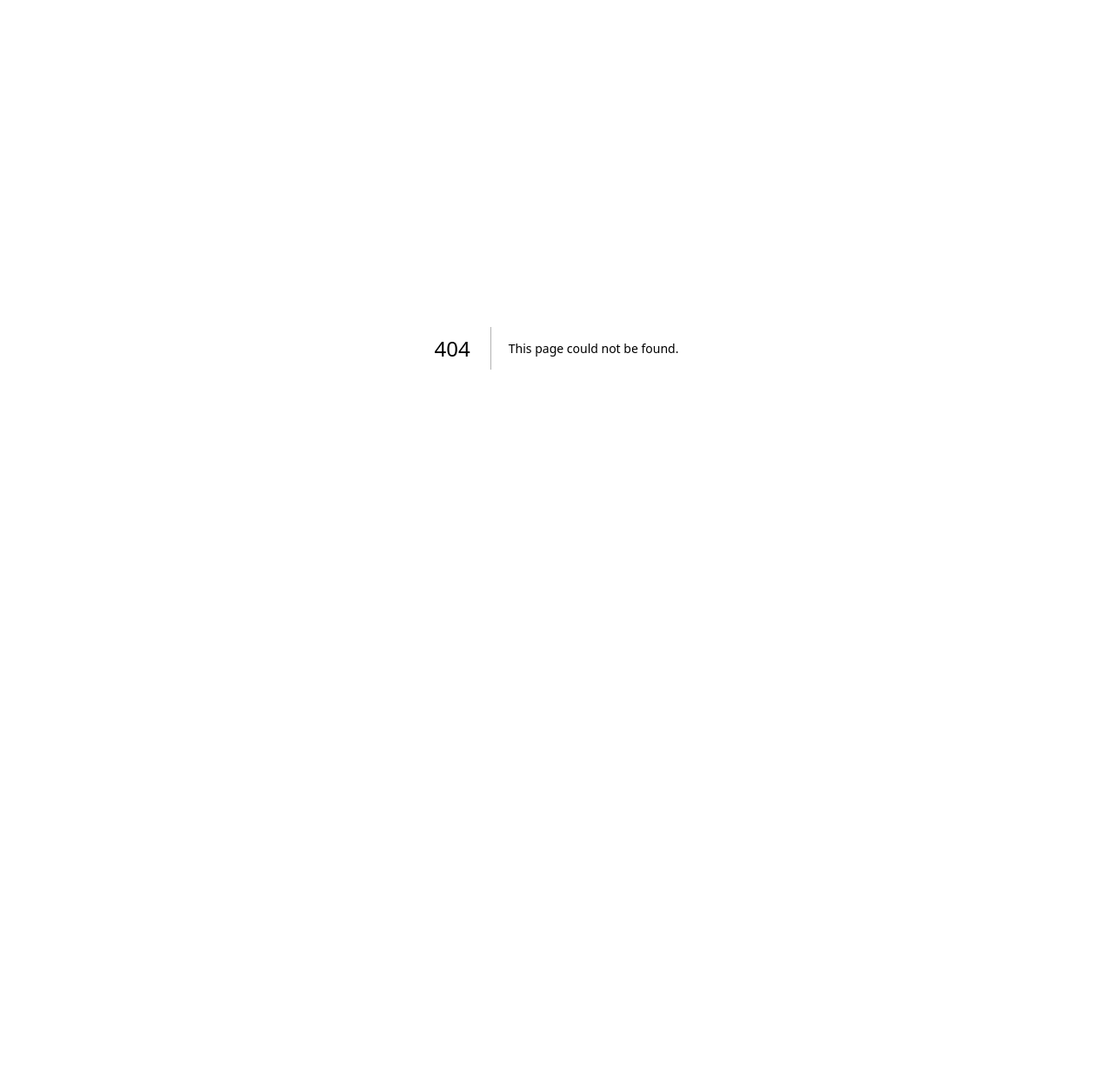
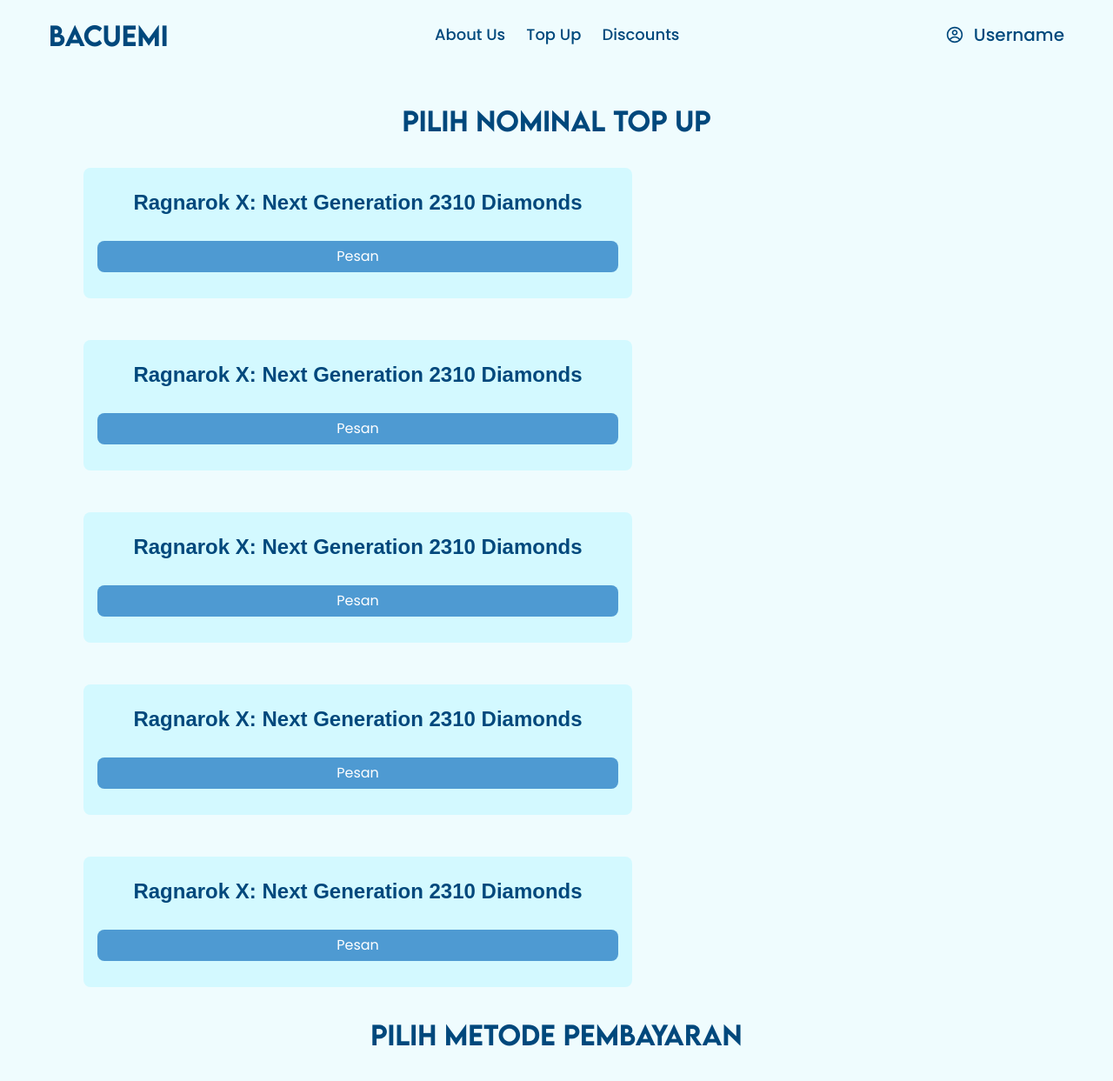
Before and after one commit to BaomaDev/fp_mbd, a Next.js app: page /produk in a window 1280 px wide. Before the commit this address had no page. Shown: the top 1243 px of the page at 87% size. Before the commit the page ends 800 px from the top, so only its background shows below. Built offline with nearby package versions, Linux system fonts and the light colour scheme; a web font is replaced by a local one.

Commit message:
feat : produk mewing halfway done

```diff
--- a/package.json
+++ b/package.json
@@ -13,9 +13,9 @@
     "body-parser": "^1.20.2",
     "clsx": "^2.1.1",
     "express": "^4.19.2",
-    "next": "14.2.4",
-    "react": "^18",
-    "react-dom": "^18",
+    "next": "^14.2.4",
+    "react": "^18.3.1",
+    "react-dom": "^18.3.1",
     "react-hook-form": "^7.52.0",
     "react-icons": "^5.2.1",
     "tailwind-merge": "^2.3.0",
--- a/src/app/page.tsx
+++ b/src/app/page.tsx
@@ -10,10 +10,63 @@
     <main className="flex min-h-screen flex-col items-center justify-between p-24 bg-blue-1">
       <Navbar />
 
-        <h2 className='font-lemonMilk text-[30px] font-medium text-blue-3 my-5'> ALL TOP UP PRODUCTS </h2>
+      <div className="flex px-[55px] py-[75px] min-h-screen flex-col">
+        <div className="flex min-h-screen flex-col">
+          <a className="font-poppins text-[30px] font-medium text-blue-3 font-bold">
+            BACUEMI{" "}
+          </a>
+          <a className="font-lemonMilk text-[80px] font-medium text-blue-3">
+            UPGRADE YOUR{" "}<br/> TOP UP EXPERIENCE{" "}
+          </a>
+          <a className="font-poppins text-[30px] font-medium text-blue-3">
+            Easy, Fast, and Secure
+          </a>
+        </div>
+        <div className="absolute z-1 w-[40%] right-[0%] top-[275%] md:top-[15%]">
+          <img src="/img/jett.png" alt="Jett"/>
+        </div>
+        <div className="absolute z-0 w-[100%] left-[0%] md:top-[85%]">
+          <img src="/img/kunai.png" alt="kunai"/>
+        </div>
+      </div>
 
-      <div className='flex flex-wrap gap-6'>
-      <Card title=""/>
+      <div className='flex flex-row mx-4'>
+
+      <div className='flex flex-col mx-12'>
+        <h2 className='font-lemonMilk text-[30px] font-medium text-blue-3 my-5'> GAMING PRODUCTS </h2>
+      <Card/>
+      <Card/>
+      <Card/>
+      <Card/>
+
+      <div className='decoration-blue-3 decoration-2 underline underline-offset-1'>
+                <Link href='/about-us'>
+                  <p className='font-poppins text-[18px] font-medium text-blue-3 '>
+                   see more GAMING PRODUCTS
+                  </p>
+                </Link>
+              </div>
+      </div>
+
+      <div className='flex flex-col'>
+      <h2 className='font-lemonMilk text-[30px] font-medium text-blue-3 my-5'> HOUSE NEEDS </h2>
+      <Card/>
+      <Card/>
+      <Card/>
+      <Card/>
+
+      <div className='decoration-blue-3 decoration-2 underline underline-offset-1'>
+                <Link href='/about-us'>
+                  <p className='font-poppins text-[18px] font-medium text-blue-3 '>
+                   see more HOUSE NEEDS
+                  </p>
+                </Link>
+              </div>
+
+
+      </div>
+
+
       </div>
 
     </main>
--- /dev/null
+++ b/src/app/produk/page.tsx
@@ -0,0 +1,37 @@
+
+'use client';
+import { LemonMilk, poppins } from '@/lib/font';
+import Navbar from '@/layouts/Navbar';
+import Card from '@/components/Card';
+import Link from 'next/link';
+import NextImage from '@/components/NextImage';
+
+export default function Home() {
+  return (
+    <main className="flex min-h-screen flex-col items-center justify-between p-24 bg-blue-1">
+      <Navbar />
+
+        <h2 className='font-lemonMilk text-[30px] font-medium text-blue-3 my-5'> Pilih Nominal Top up </h2>
+
+      <div className='flex flex-wrap gap-6'>
+      <Card title="Ragnarok X: Next Generation 2310 Diamonds"/>
+      <Card title="Ragnarok X: Next Generation 2310 Diamonds"/>
+      <Card title="Ragnarok X: Next Generation 2310 Diamonds"/>
+      <Card title="Ragnarok X: Next Generation 2310 Diamonds"/>
+      <Card title="Ragnarok X: Next Generation 2310 Diamonds"/>
+      </div>
+
+      <h2 className='font-lemonMilk text-[30px] font-medium text-blue-3 my-5'> Pilih METODE PEMBAYARAN </h2>
+
+      <div className='flex flex-wrap gap-6'>
+      <Card title="Ragnarok X: Next Generation 2310 Diamonds"/>
+      <Card title="Ragnarok X: Next Generation 2310 Diamonds"/>
+      <Card title="Ragnarok X: Next Generation 2310 Diamonds"/>
+      <Card title="Ragnarok X: Next Generation 2310 Diamonds"/>
+      <Card title="Ragnarok X: Next Generation 2310 Diamonds"/>
+      </div>
+
+
+    </main>
+  );
+}
--- a/src/app/topup/page.tsx
+++ b/src/app/topup/page.tsx
@@ -1,3 +1,4 @@
+
 'use client';
 import { LemonMilk, poppins } from '@/lib/font';
 import Navbar from '@/layouts/Navbar';
@@ -10,43 +11,10 @@
     <main className="flex min-h-screen flex-col items-center justify-between p-24 bg-blue-1">
       <Navbar />
 
-      <div className='flex flex-row mx-4'>
+        <h2 className='font-lemonMilk text-[30px] font-medium text-blue-3 my-5'> ALL TOP UP PRODUCTS </h2>
 
-      <div className='flex flex-col mx-12'>
-        <h2 className='font-lemonMilk text-[30px] font-medium text-blue-3 my-5'> GAMING PRODUCTS </h2>
-      <Card/>
-      <Card/>
-      <Card/>
-      <Card/>
-
-      <div className='decoration-blue-3 decoration-2 underline underline-offset-1'>
-                <Link href='/about-us'>
-                  <p className='font-poppins text-[18px] font-medium text-blue-3 '>
-                   see more GAMING PRODUCTS
-                  </p>
-                </Link>
-              </div>
-      </div>
-
-      <div className='flex flex-col'>
-      <h2 className='font-lemonMilk text-[30px] font-medium text-blue-3 my-5'> HOUSE NEEDS </h2>
-      <Card/>
-      <Card/>
-      <Card/>
-      <Card/>
-
-      <div className='decoration-blue-3 decoration-2 underline underline-offset-1'>
-                <Link href='/about-us'>
-                  <p className='font-poppins text-[18px] font-medium text-blue-3 '>
-                   see more HOUSE NEEDS
-                  </p>
-                </Link>
-              </div>
-
-
-      </div>
-
-
+      <div className='flex flex-wrap gap-6'>
+      <Card title=""/>
       </div>
 
     </main>
```
